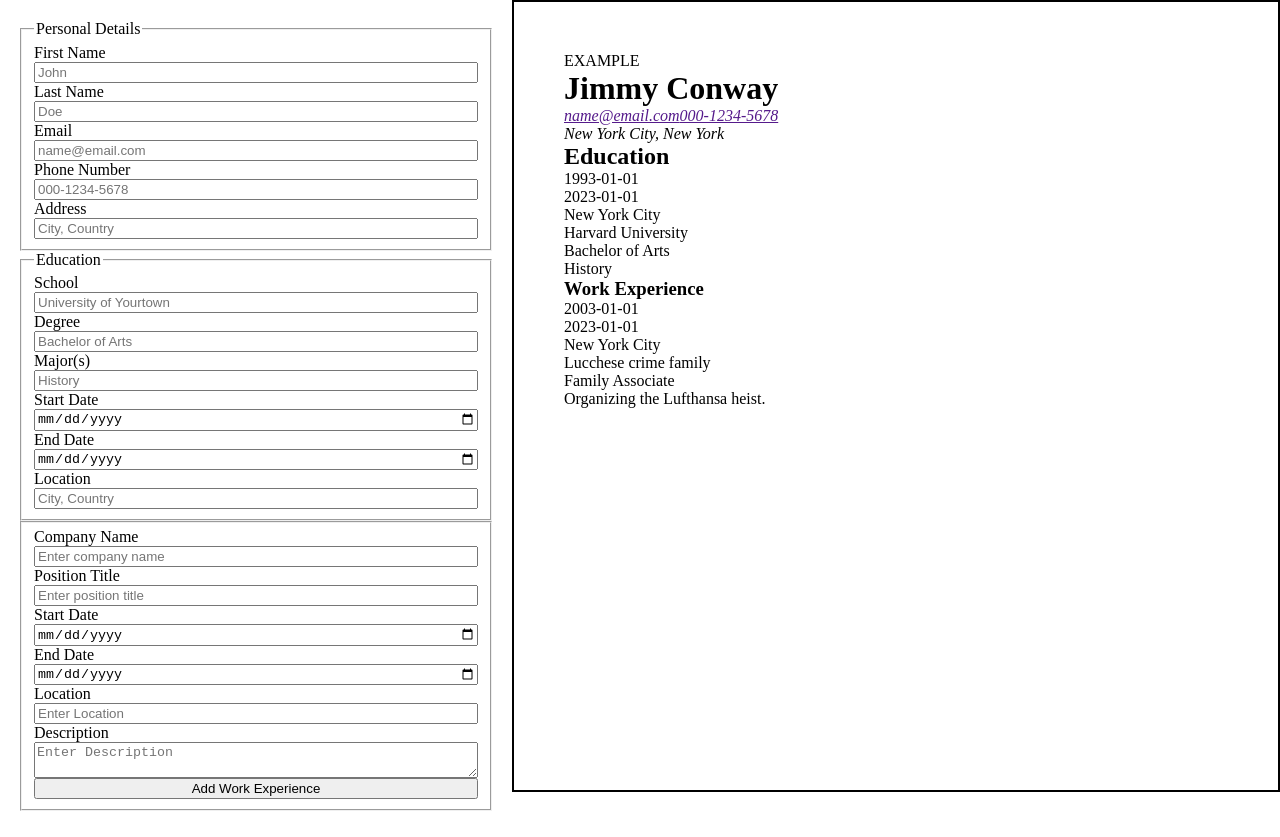
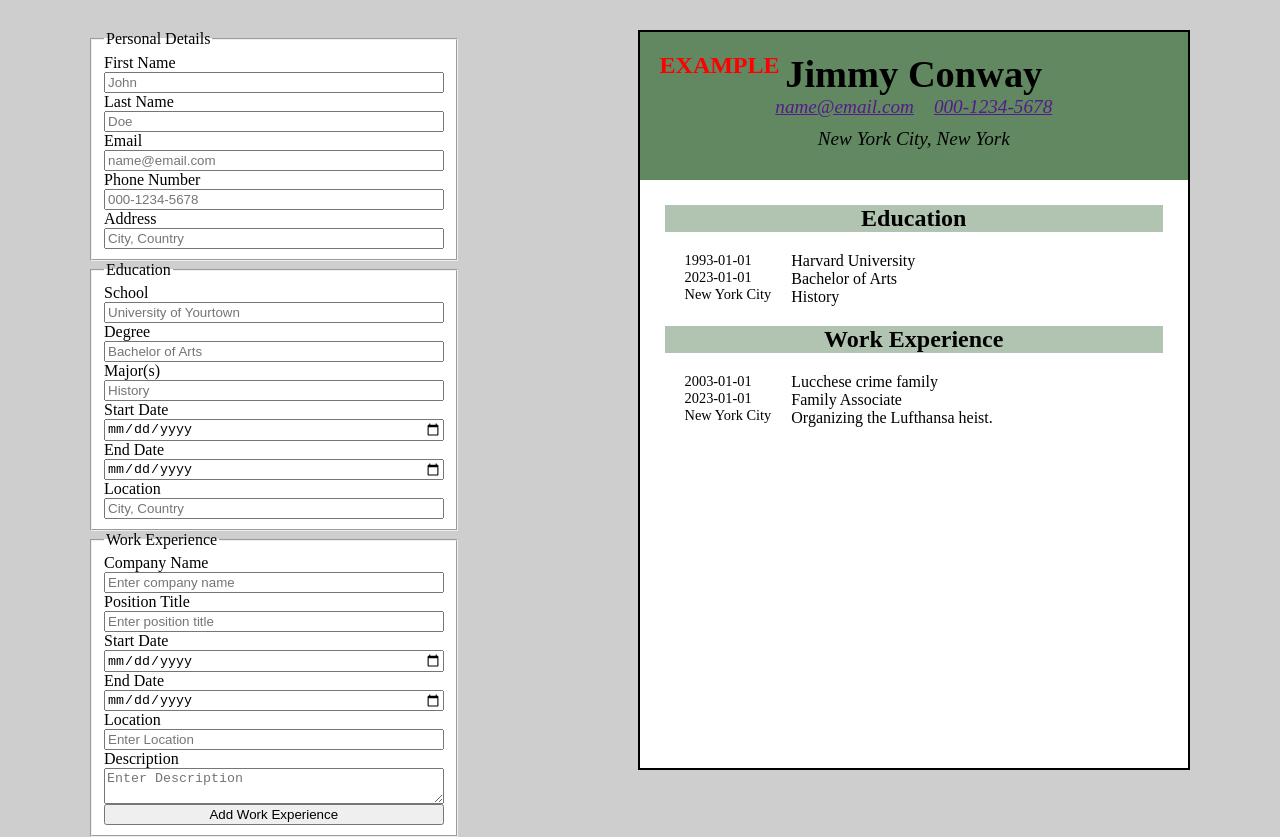
Before and after one commit to AndrewJamesC/cv-application, a React (Vite) app: page / in a window 1280 px wide. Before the commit the page ends 811 px from the top, so only its background shows below. Built offline with nearby package versions, Linux system fonts and the light colour scheme.

Commit message:
Style CV

```diff
--- a/src/Experience.jsx
+++ b/src/Experience.jsx
@@ -3,6 +3,7 @@
 export default function Experience(props) {
   return (
     <fieldset>
+      <legend>Work Experience</legend>
       {props.experience.map((eduObj) => {
         const { companyName, title, start, end, location, description, id } =
           eduObj;
--- a/src/PreviewCv.jsx
+++ b/src/PreviewCv.jsx
@@ -6,20 +6,23 @@ export default function PreviewCv(props) {
     props.education;
   return (
     <div className="cv-container">
-      <header>
+      <header className="header">
         {!firstName && <p className="example">EXAMPLE</p>}
         <h1>
           {firstName ? firstName : "Jimmy"} {lastName ? lastName : "Conway"}
         </h1>
         <address>
-          <a href={email}>{email ? email : "name@email.com"}</a>
+          <a className="email" href={email}>
+            {email ? email : "name@email.com"}
+          </a>
           <a href={phoneNum}>{phoneNum ? phoneNum : "000-1234-5678"}</a>
           <p>{address ? address : "New York City, New York"}</p>
         </address>
       </header>
       <main>
-        <section>
+        <section className="education-section">
           <h2>Education</h2>
+          <div className="education-flexbox">
             <div className="education-info-container">
               <p>{startDate ? startDate : "1993-01-01"}</p>
               <p>{endDate ? endDate : "2023-01-01"}</p>
@@ -30,12 +33,14 @@ export default function PreviewCv(props) {
               <p>{degree ? degree : "Bachelor of Arts"}</p>
               <p>{major ? major : "History"}</p>
             </div>
+          </div>
         </section>
-        <section>
+        <section className="experience-section">
           {props.experience.map((job) => {
             return (
               <div key={job.id}>
                 <h3>Work Experience</h3>
+                <div className="work-flexbox">
                   <div className="work-info-container">
                     <p>{job.start ? job.start : "2003-01-01"}</p>
                     <p>{job.end ? job.end : "2023-01-01"}</p>
@@ -55,6 +60,7 @@ export default function PreviewCv(props) {
                     </p>
                   </div>
                 </div>
+              </div>
             );
           })}
         </section>
--- a/src/index.css
+++ b/src/index.css
@@ -5,6 +5,7 @@
 
 body {
   height: 100vh;
+  background-color: rgb(206, 206, 206);
 }
 
 #root {
@@ -16,18 +17,66 @@ body {
 .form {
   height: 99%;
   width: 40vw;
-  padding: 20px;
+  margin: 30px 90px;
 }
 
 fieldset,
 fieldset div {
   display: flex;
   flex-direction: column;
+  background-color: white;
 }
 
 .cv-container {
   border: 2px solid black;
-  height: 99%;
   width: 60vw;
-  padding: 50px;
+  margin: 30px 90px;
+  font-size: 1.2rem;
+  background-color: white;
 }
+
+.example {
+  color: red;
+  text-align: center;
+  font-weight: 900;
+  position: absolute;
+  font-size: 1.5rem;
+}
+
+.header {
+  background-color: rgba(9, 69, 9, 0.64);
+  text-align: center;
+  padding: 20px;
+}
+
+address > * {
+  padding: 10px;
+}
+
+main {
+  padding: 25px;
+}
+
+h2,
+h3 {
+  font-size: 1.5rem;
+  background-color: rgba(9, 69, 9, 0.312);
+  text-align: center;
+}
+
+.education-flexbox,
+.work-flexbox {
+  display: flex;
+  gap: 20px;
+  padding: 20px;
+}
+
+.education-info-container,
+.work-info-container {
+  font-size: 0.9rem;
+}
+
+.degree-container,
+.work-details-container {
+  font-size: 1rem;
+}
```
Lines whose indentation alone changed are shown as unchanged.
